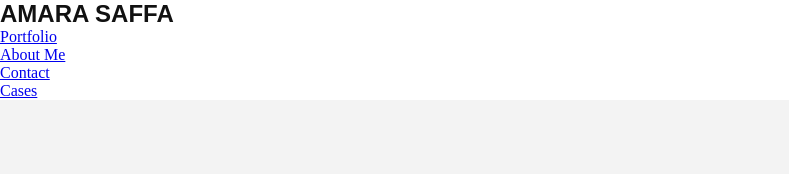
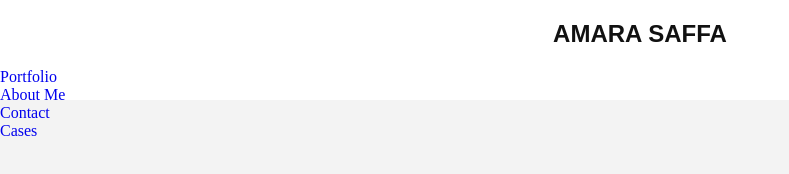
Before and after one commit to AMARASAFFA001/web-design-portfolio, a plain HTML site: page index.html in a window 1280 px wide. Shown: the whole page, without its empty margins (0-789 px from the left). Drawn offline with Linux system fonts and the light colour scheme.

Commit message:
styling the navigation

```diff
--- a/css/style.css
+++ b/css/style.css
@@ -2,6 +2,7 @@
     margin: 0;
     padding: 0;
     box-sizing: border-box;
+    text-decoration: none;
   }
 
   body{
@@ -18,7 +19,10 @@
    font-family: sans-serif;
    font-size: 24px;
    font-weight: 900;
-   text-decoration: none;
    color: #111;
    text-transform: uppercase;
+   display: block;
+   margin: auto;
+   text-align: center;
+   padding: 20px 0;
   }
```
